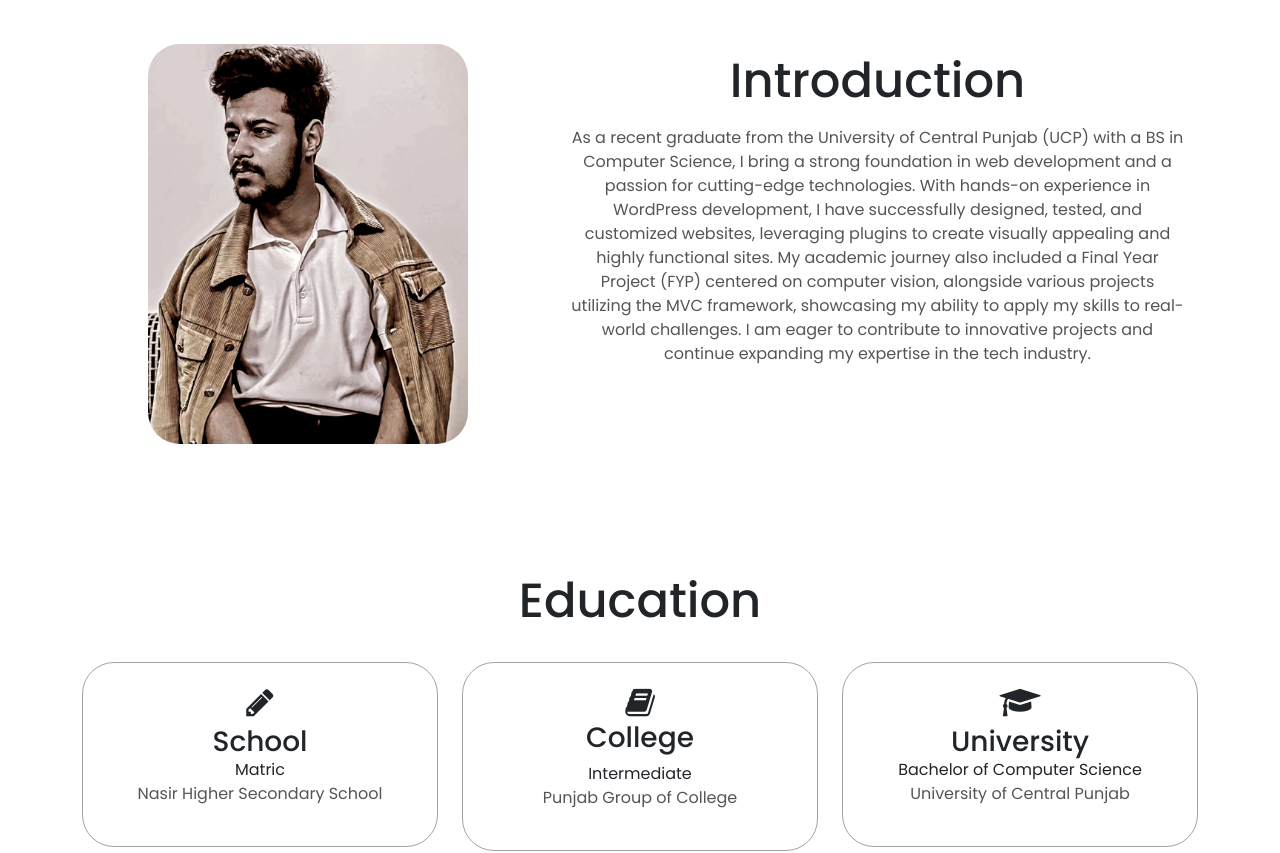
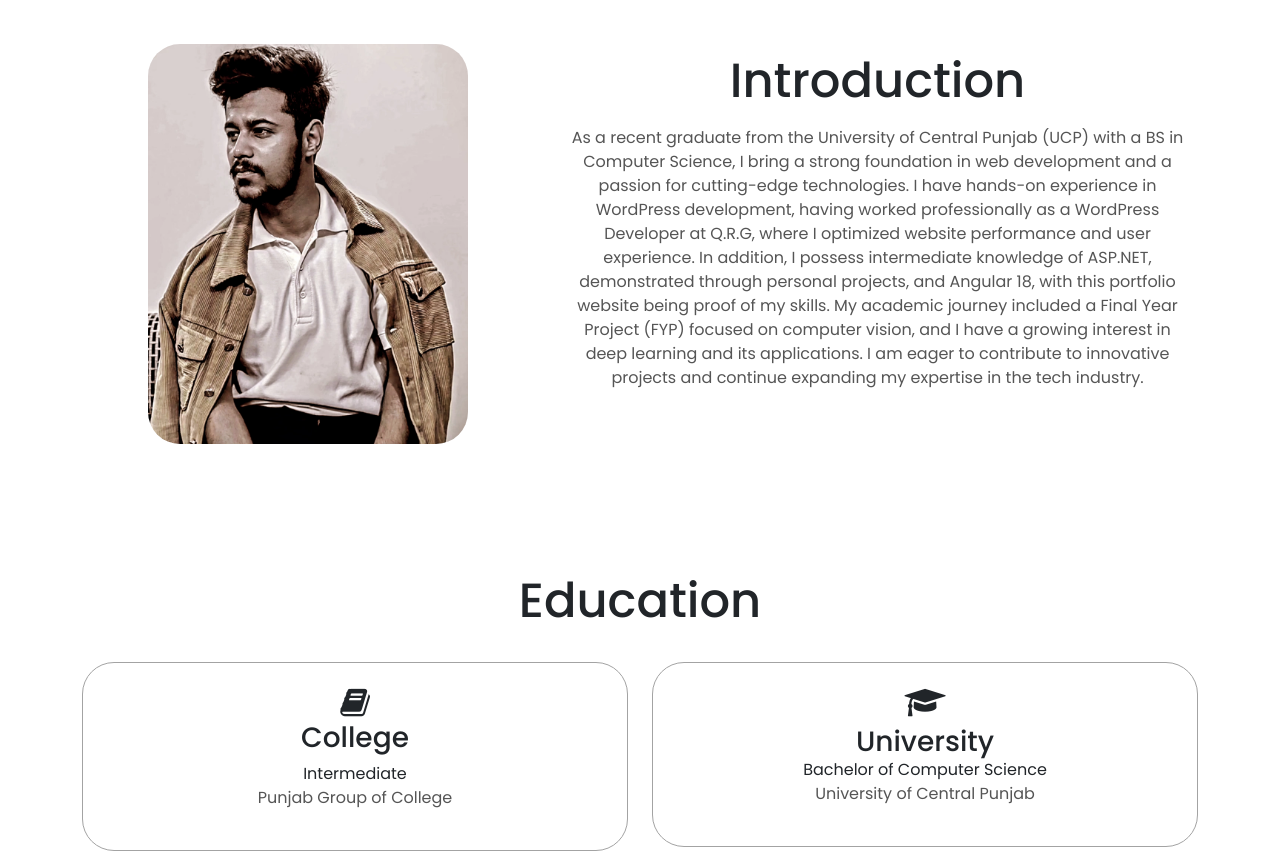
Before and after one commit to waqarahmad30/My-Portfolio, an Angular app: page /About in a window 1280 px wide. Shown: the part 220-1073 px from the top of the page. Built offline with nearby package versions, Linux system fonts and the light colour scheme.

Commit message:
deployment stage changes

```diff
--- a/src/app/Pages/about/about.component.html
+++ b/src/app/Pages/about/about.component.html
@@ -1,5 +1,5 @@
 <section class="container m-t-b">
-<div class="row pt-2">
+<div class="row pt-2 flex-wrap-reverse">
   <div class="col-lg-5 pic-container p-4">
     <div class="section__pic-container">
       <img src="assets/waqar1.webp" alt="Profile picture" class="img-fluid" style="border-radius: 2rem;" />
@@ -8,17 +8,7 @@
   <div class="col-lg-7 p-4 text-center">
     <h1 class="title p-2">Introduction</h1>
     <p>
-      As a recent graduate from the University of Central Punjab (UCP) with
-          a BS in Computer Science, I bring a strong foundation in web
-          development and a passion for cutting-edge technologies. With hands-on
-          experience in WordPress development, I have successfully designed,
-          tested, and customized websites, leveraging plugins to create visually
-          appealing and highly functional sites. My academic journey also
-          included a Final Year Project (FYP) centered on computer vision,
-          alongside various projects utilizing the MVC framework, showcasing my
-          ability to apply my skills to real-world challenges. I am eager to
-          contribute to innovative projects and continue expanding my expertise
-          in the tech industry.
+      As a recent graduate from the University of Central Punjab (UCP) with a BS in Computer Science, I bring a strong foundation in web development and a passion for cutting-edge technologies. I have hands-on experience in WordPress development, having worked professionally as a WordPress Developer at Q.R.G, where I optimized website performance and user experience. In addition, I possess intermediate knowledge of ASP.NET, demonstrated through personal projects, and Angular 18, with this portfolio website being proof of my skills. My academic journey included a Final Year Project (FYP) focused on computer vision, and I have a growing interest in deep learning and its applications. I am eager to contribute to innovative projects and continue expanding my expertise in the tech industry.
     </p>
   </div>
 </div>
@@ -27,15 +17,7 @@
   <section class="container m-t-b">
     <h1 class="title text-center p-2">Education</h1>
     <div class="row">
-      <div class="col-md-4 col-12">
-        <div class="about-detail">
-          <i class="fa fa-pencil fa-2x" aria-hidden="true"></i>
-      <h3 class="mt-1 mb-0">School</h3>
-      <span>Matric</span>
-      <p >Nasir Higher Secondary School</p>
-        </div>
-      </div>
-      <div class="col-md-4 col-12">
+      <div class="col-md-6 col-12">
         <div class="about-detail">
           <i class="fa fa-book fa-2x" aria-hidden="true"></i>
       <h3 lass="mt-1 mb-0">College</h3>
@@ -43,7 +25,7 @@
       <p class="color-p">Punjab Group of College</p>
         </div>
       </div>
-      <div class="col-md-4 col-12">
+      <div class="col-md-6 col-12">
         <div class="about-detail">
           <i class="fa fa-graduation-cap fa-2x" aria-hidden="true"></i>
       <h3 class="mt-1 mb-0">University</h3>
```
